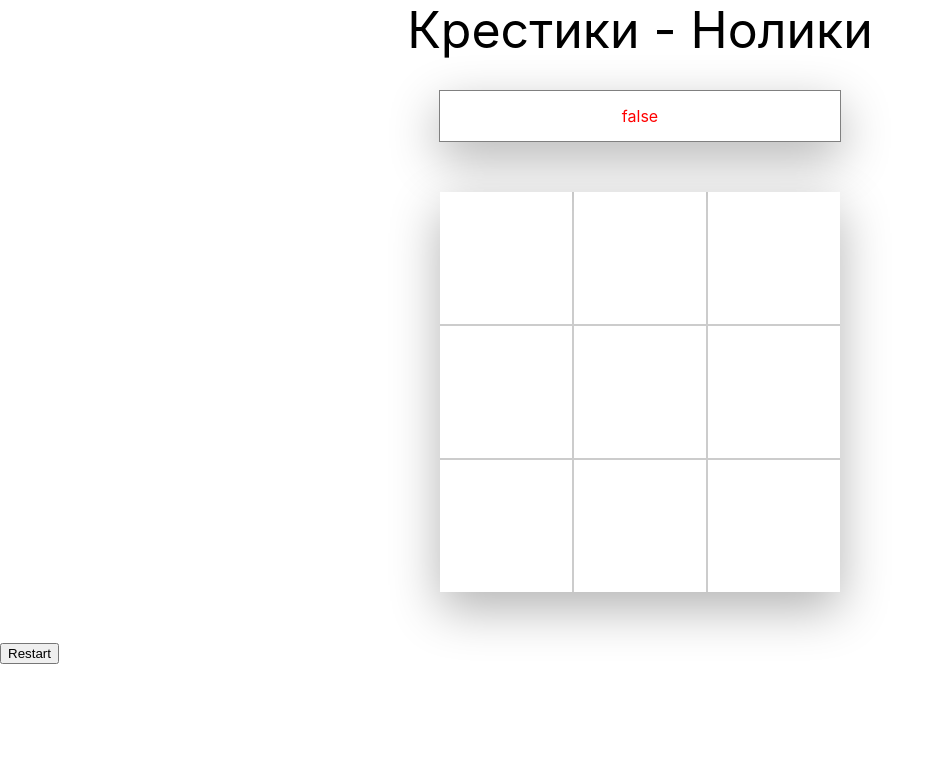
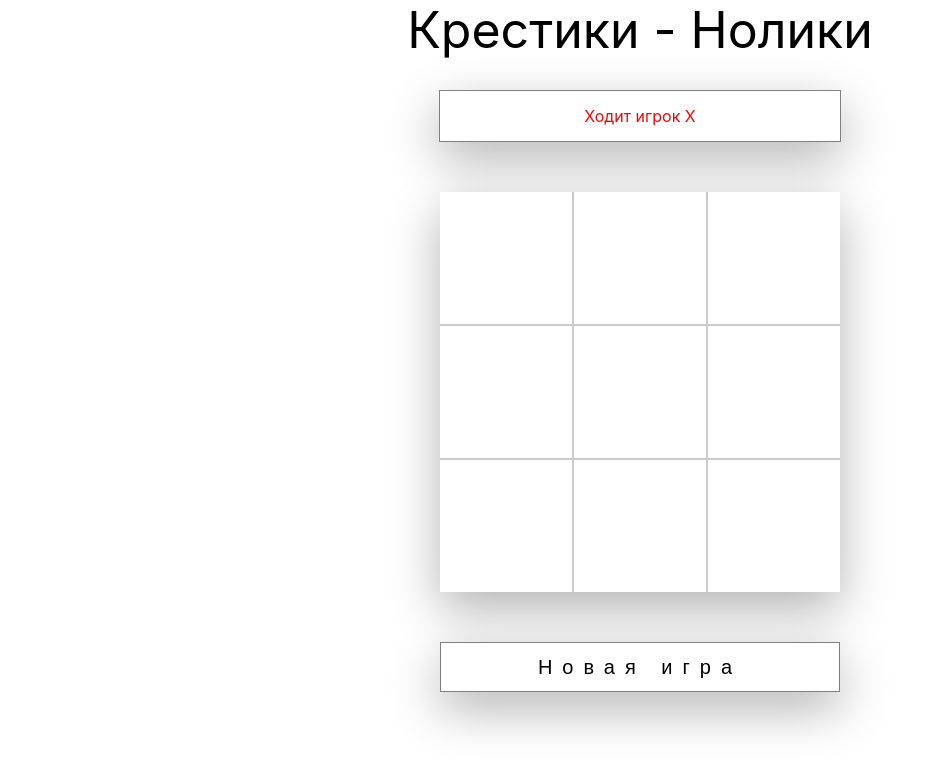
Before and after one commit to Yogurt7v/React-OX, a React (Create React App) app in the folder my-app/: page / in a window 1280 px wide. Shown: the top 770 px of the page, without its empty margins (0-932 px from the left). Built offline with nearby package versions, Linux system fonts and the light colour scheme.

Commit message:
проба пера через message

```diff
--- a/my-app/src/App.css
+++ b/my-app/src/App.css
@@ -2,3 +2,18 @@
 	text-align: center;
 	font-size: 50px;
 }
+
+.App-restart {
+	display: flex;
+	margin: 20px auto;
+	justify-content: center;
+	align-items: center;
+	height: 50px;
+	width: 400px;
+	color: black;
+	font-size: 20px;
+	letter-spacing: 10px;
+	background-color: white;
+	border: 1px solid grey;
+	box-shadow: rgba(0, 0, 0, 0.3) 0px 17px 50px;
+}
--- a/my-app/src/App.js
+++ b/my-app/src/App.js
@@ -9,13 +9,7 @@ export const App = () => {
 	let [arr, setArr] = useState(['', '', '', '', '', '', '', '', '']);
 	let [isGameEnded, setIsGameEnded] = useState(false);
 	let [isDraw, setIsDraw] = useState(false);
-
-	// setIsDraw(() => {
-	// 	if (turnCount === 9) {
-	// 		setIsDraw(true);
-	// 		setIsGameEnded(true);
-	// 	}
-	// });
+	// let [message, setMessage] = useState('');
 
 	// if (isDraw === false && isGameEnded === true) {
 	// 	return `Победа ${currentPlayer}`;
@@ -34,7 +28,12 @@ export const App = () => {
 			<div className="App">
 				<div className="App-container">
 					<header className="App-header">Крестики - Нолики</header>
-					<Information isDraw={isDraw}></Information>
+					<Information
+						// message={message}
+						// setMessage={setMessage}
+						currentPlayer={currentPlayer}
+						isDraw={isDraw}
+					></Information>
 					<Field
 						arr={arr}
 						setArr={setArr}
@@ -43,9 +42,10 @@ export const App = () => {
 						symbol={currentPlayer}
 						setSymbol={setCurrentPlayer}
 						restart={restart}
+						setIsDraw={setIsDraw}
 					></Field>
 					<button onClick={() => restart()} className="App-restart">
-						Restart
+						Новая игра
 					</button>
 				</div>
 			</div>
--- a/my-app/src/components/field/Field.js
+++ b/my-app/src/components/field/Field.js
@@ -8,6 +8,7 @@ export const Field = ({
 	symbol,
 	setSymbol,
 	restart,
+	setIsDraw,
 }) => {
 	function handleClick(index) {
 		if (turnCount < 9) {
@@ -25,8 +26,10 @@ export const Field = ({
 				alert('Эта ячейка уже занята');
 			}
 		} else {
-			alert('Ничья');
-			restart();
+			setIsDraw(true);
+			setTimeout(() => {
+				restart();
+			}, 3000);
 		}
 		console.log(arr);
 		console.log(turnCount);
--- a/my-app/src/components/information/Information.js
+++ b/my-app/src/components/information/Information.js
@@ -1,5 +1,16 @@
 import style from './information.module.css';
 
-export const Information = (props) => {
-	return <div className={style.Information}>{String(props.isDraw)}</div>;
+export const Information = ({ message, currentPlayer, isDraw }) => {
+	// if (isDraw === false && isGameEnded === true) {
+	// 	return <div className={style.Information}>Победа {player}</div>;
+	// }
+	// if (isDraw === false && isGameEnded === false) {
+	// 	return <div className={style.Information}>Ходит {player}</div>;
+	// }
+	if (isDraw === true) {
+		return <div className={style.Information}>Ничья</div>;
+	}
+	// console.log(player);
+
+	return <div className={style.Information}> Ходит игрок {currentPlayer}</div>;
 };
```
